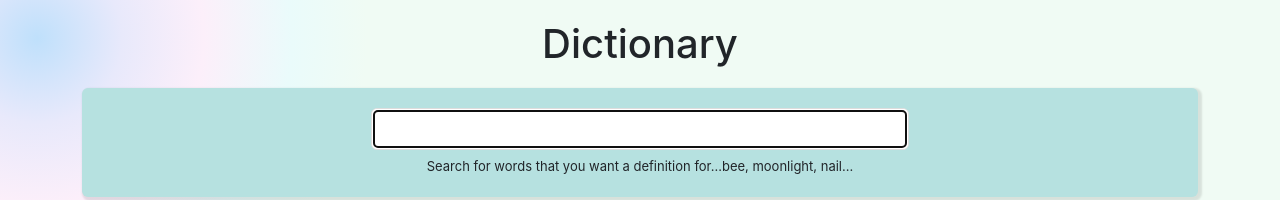
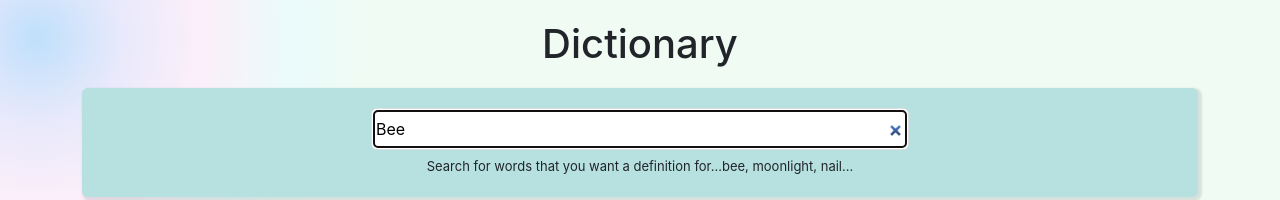
Before and after one commit to cdonal91/dictionary-project, a React (Create React App) app: page / in a window 1280 px wide. Shown: the top 200 px of the page. Built offline with nearby package versions, Linux system fonts and the light colour scheme; no server answers.

Commit message:
4th styling

```diff
--- a/src/Dictionary.js
+++ b/src/Dictionary.js
@@ -36,7 +36,12 @@ export default function Dictionary(props) {
       <div className="Dictionary">
         <section>
           <form onSubmit={handleSubmit}>
-            <input type="search" autoFocus={true} onChange={handleSearched} />
+            <input
+              type="search"
+              autoFocus={true}
+              onChange={handleSearched}
+              defaultValue={props.defaultKeyword}
+            />
           </form>
           <div className="hint">
             Search for words that you want a definition for...bee, moonlight,
--- a/src/Meaning.css
+++ b/src/Meaning.css
@@ -1,2 +1,4 @@
-.Meaning {
+.Meaning .example {
+  color: #70757a;
+  padding: 10px;
 }
--- a/src/Meaning.js
+++ b/src/Meaning.js
@@ -13,8 +13,10 @@ export default function Meaning(props) {
               <strong>Definition:</strong>
               {definition.definition}
               <br />
-              <strong>Example:</strong>
-              <em>{definition.example}</em>
+              <div className="example">
+                <strong>Example:</strong>
+                <em>{definition.example}</em>
+              </div>
               <Synonyms synonyms={definition.synonyms} />
             </p>
           </div>
--- a/src/Phonetic.css
+++ b/src/Phonetic.css
@@ -1,7 +1,3 @@
-.Phonetic {
-  margin: 20px 0;
-}
-
 .Phonetic a {
   border: 1px solid black;
   text-decoration: none;
--- /dev/null
+++ b/src/Synonyms.css
@@ -0,0 +1,4 @@
+.Synonyms li {
+  display: inline-block;
+  padding-right: 8px;
+}
--- a/src/Synonyms.js
+++ b/src/Synonyms.js
@@ -1,4 +1,5 @@
 import React from "react";
+import "./Synonyms.css";
 
 export default function Synonyms(props) {
   if (props.synonyms) {
```
